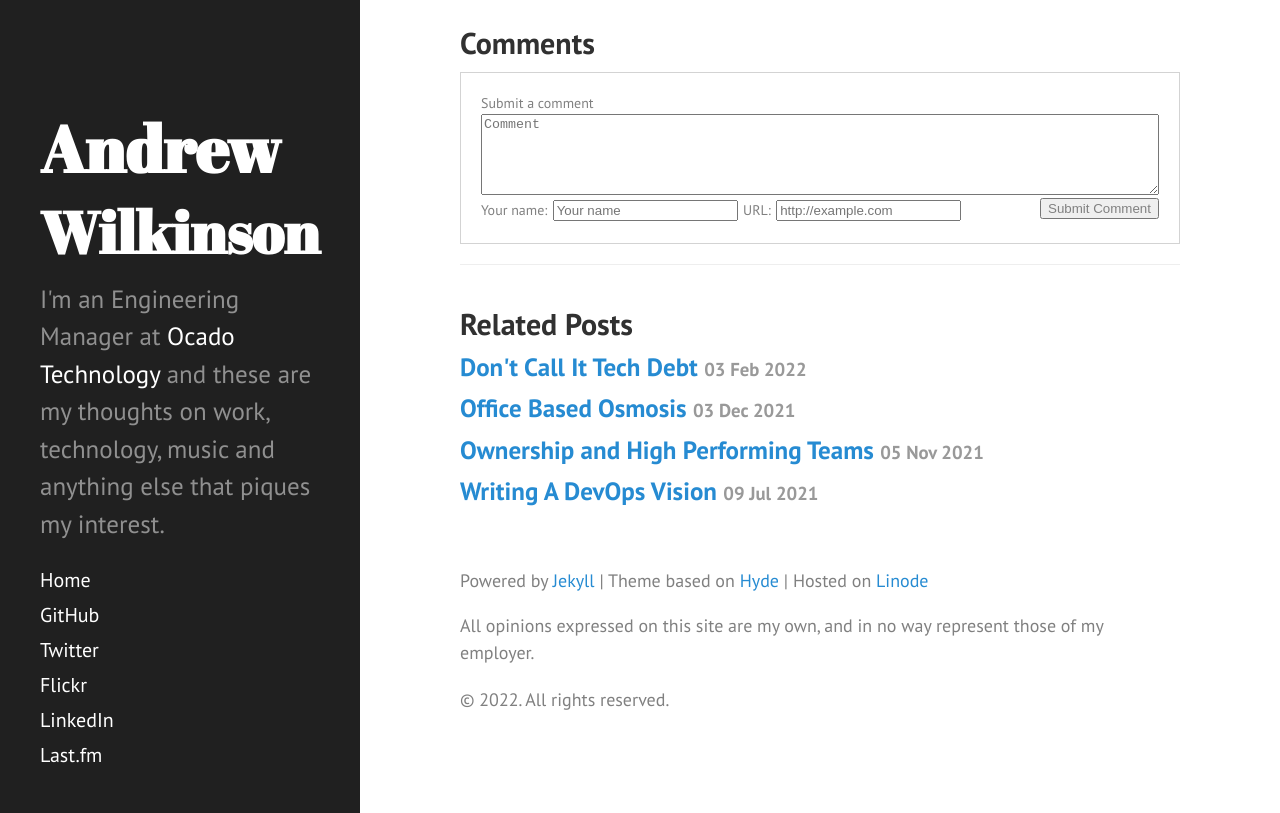
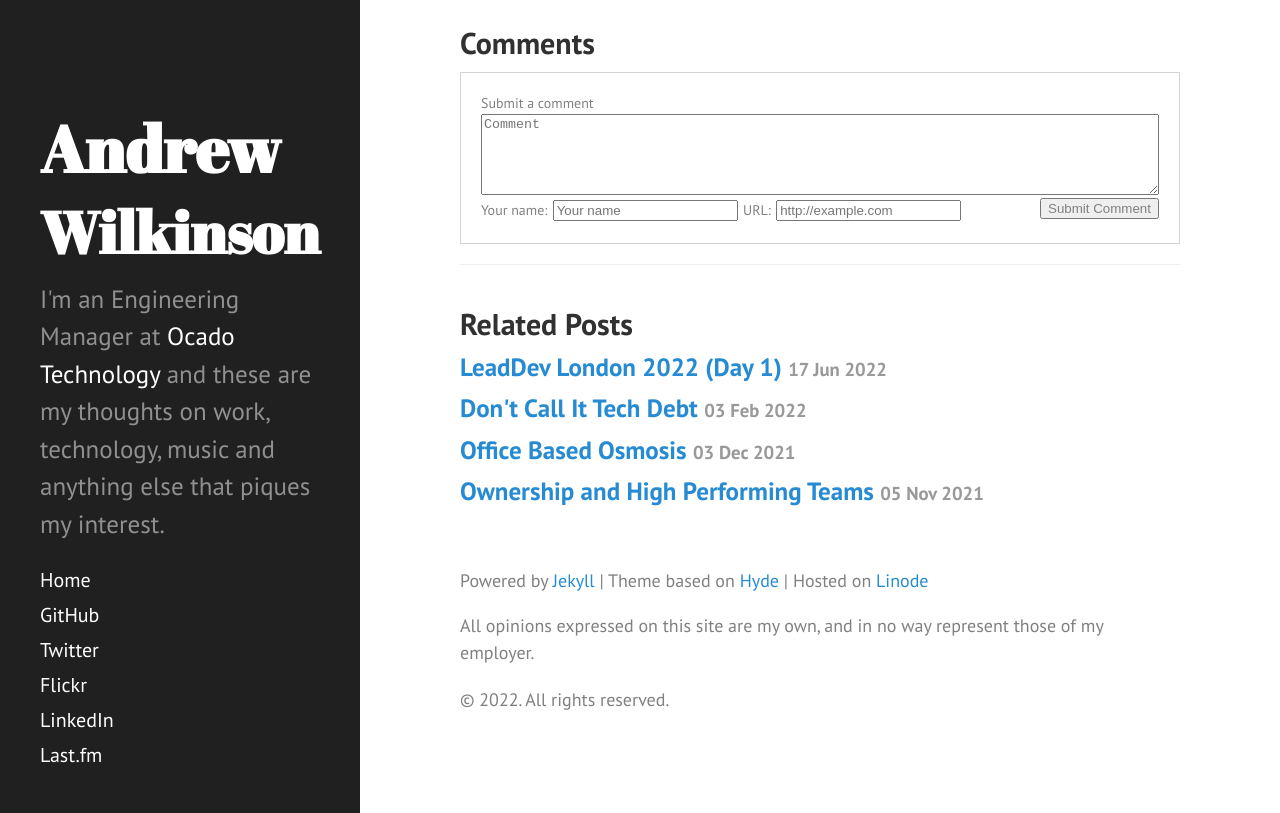
Before and after one commit to andrewjw/site, a Jekyll site: the page built from _posts/2022-01-13-power-of-dashboards-as-a-management-tool.md, in a window 1280 px wide and 900 px high, scrolled down 572 px, cut to the strip 87-900 px from the top of the window. Built offline with Jekyll 4.4.1, drawn with Linux system fonts in a browser that asks for light colours.

Commit message:
Fix publish dates.

```diff
--- a/_posts/leaddev-london-2022-day-1.md
+++ b/_posts/2022-06-17-leaddev-london-2022-day-1.md
@@ -1,9 +1,9 @@
 ---
 layout: post
 title: LeadDev London 2022 (Day 1)
-date: 2022-06-16
+date: 2022-06-17
 tags: conference leaddev
-permalink: "/2022/06/16/leadev-london-2022-day-1/"
+permalink: "/2022/06/17/leadev-london-2022-day-1/"
 image: leaddev2022_welcome.jpeg
 image_title: Welcome To LeadDev London 2022
 ---
```
Also changed, not shown: _posts/2022-01-13-power-of-dashboards-as-a-management-tool.md (renamed from _posts/2022-1-13-power-of-dashboards-as-a-management-tool.md).
